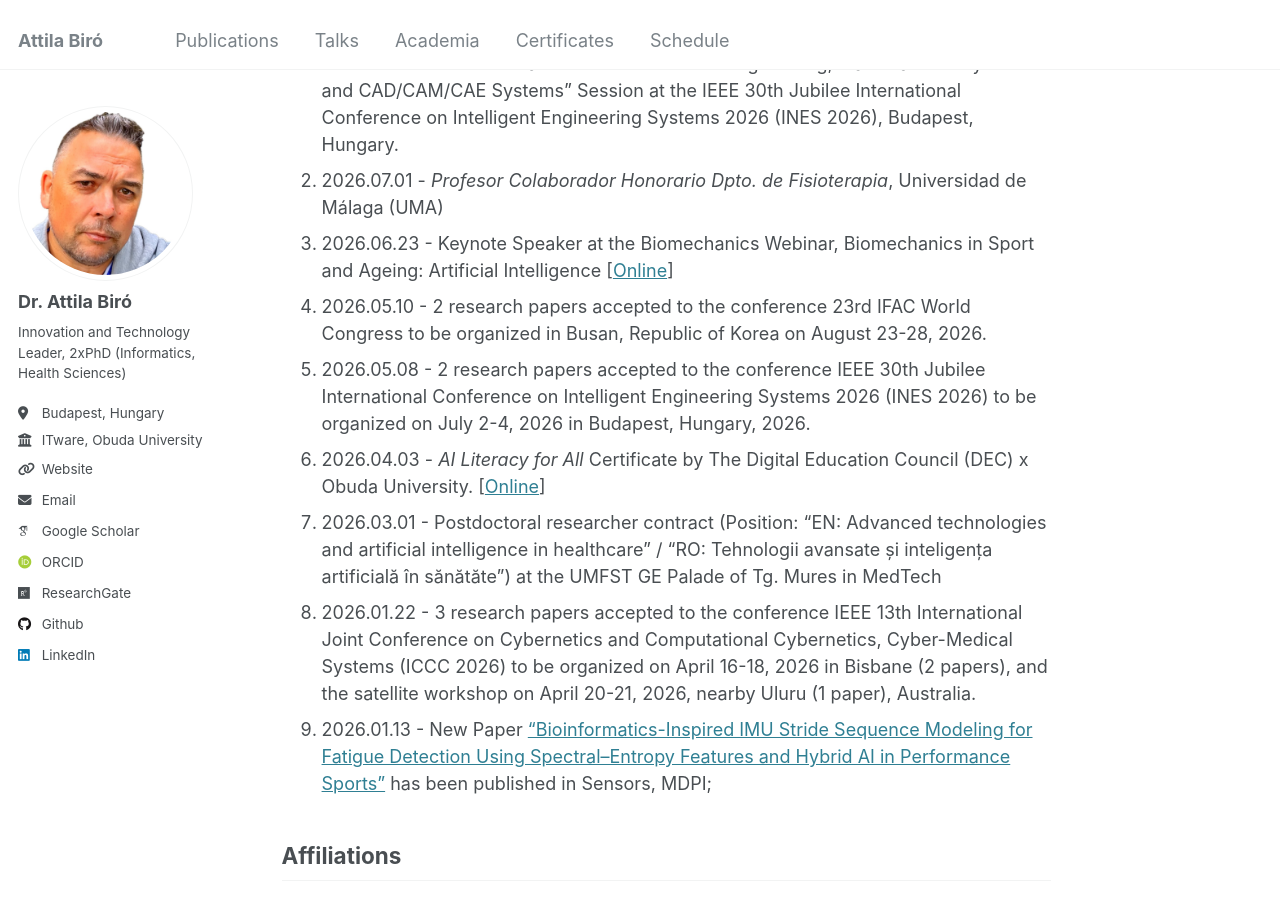
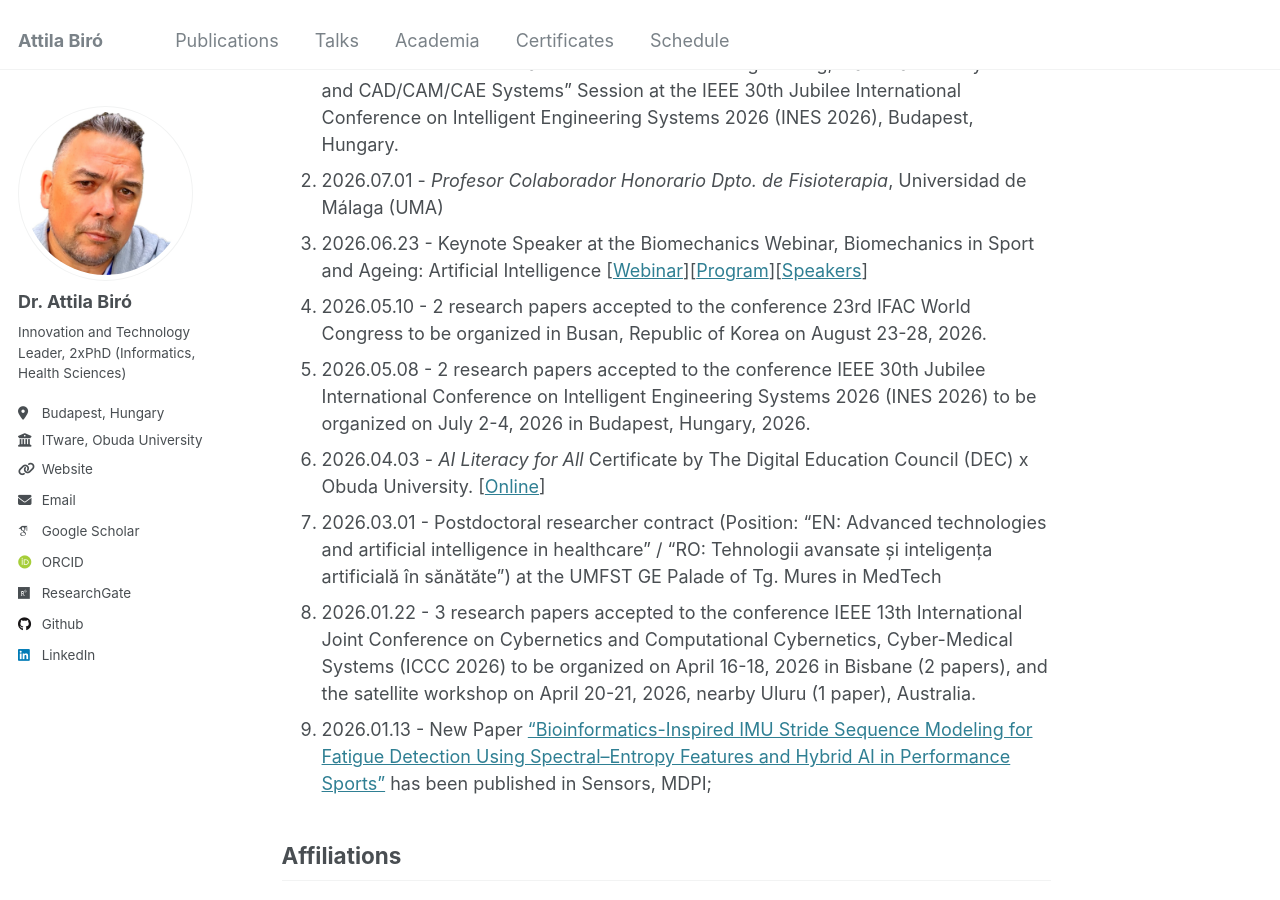
Before and after one commit to biroka/biroka.github.io, a Jekyll site: the page built from _pages/about.md, in a window 1280 px wide and 900 px high, scrolled down 889 px. Built offline with Jekyll 4.4.1, drawn with Linux system fonts in a browser that asks for light colours; some web fonts are replaced.

Commit message:
Revise Biomechanics Webinar entry in updates
Updated the link text for the Biomechanics Webinar entry to include additional links for Program and Speakers.

```diff
--- a/_pages/about.md
+++ b/_pages/about.md
@@ -19,7 +19,7 @@ Last Updates
 ======
 1. 2026.07.03 - Session chair of "Session on Web Engineering, Man-Machine Systems and CAD/CAM/CAE Systems" Session at the IEEE 30th Jubilee International Conference on Intelligent Engineering Systems 2026 (INES 2026), Budapest, Hungary.
 2. 2026.07.01 - _Profesor Colaborador Honorario Dpto. de Fisioterapia_, Universidad de Málaga (UMA)
-3. 2026.06.23 - Keynote Speaker at the Biomechanics Webinar, Biomechanics in Sport and Ageing: Artificial Intelligence [<a target="_new" href="https://sciforum.net/event/Biomechanics-1?subscribe&section=#welcomef">Online</a>]
+3. 2026.06.23 - Keynote Speaker at the Biomechanics Webinar, Biomechanics in Sport and Ageing: Artificial Intelligence [<a target="_new" href="https://sciforum.net/event/Biomechanics-1">Webinar</a>][<a target="_new" href="https://sciforum.net/event/Biomechanics-1/program-overview">Program</a>][<a target="_new" href="https://sciforum.net/event/Biomechanics-1/speakers">Speakers</a>]
 4. 2026.05.10 - 2 research papers accepted to the conference 23rd IFAC World Congress to be organized in Busan, Republic of Korea on August 23-28, 2026.
 5. 2026.05.08 - 2 research papers accepted to the conference IEEE 30th Jubilee International Conference on Intelligent Engineering Systems 2026 (INES 2026) to be organized on July 2-4, 2026 in Budapest, Hungary, 2026.
 6. 2026.04.03 - _AI Literacy for All_ Certificate by The Digital Education Council (DEC) x Obuda University. [<a target="_new" href="https://github.com/biroka/PhD/blob/main/certificates/Biro_Attila_OE_AI_Literacy_for_All_rk08m3mh7a-2026-04-03.pdf">Online</a>]
```
